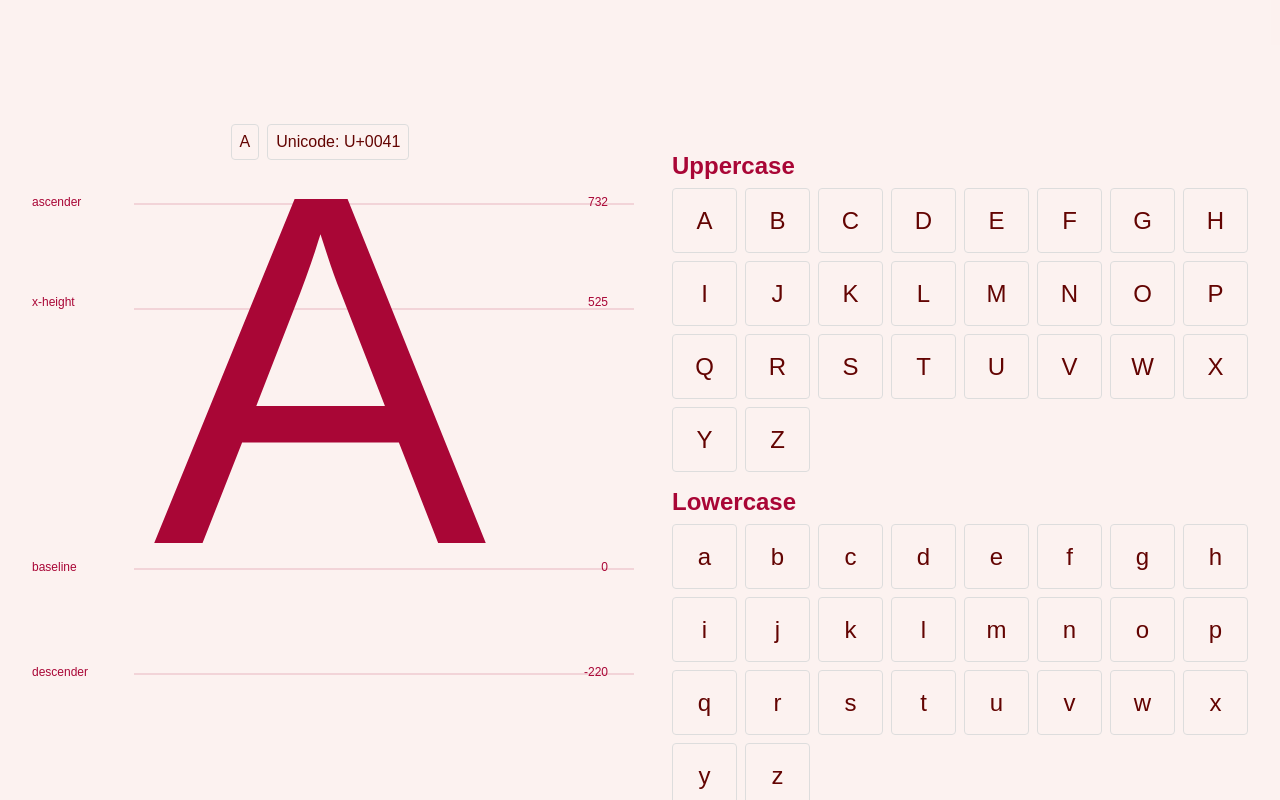
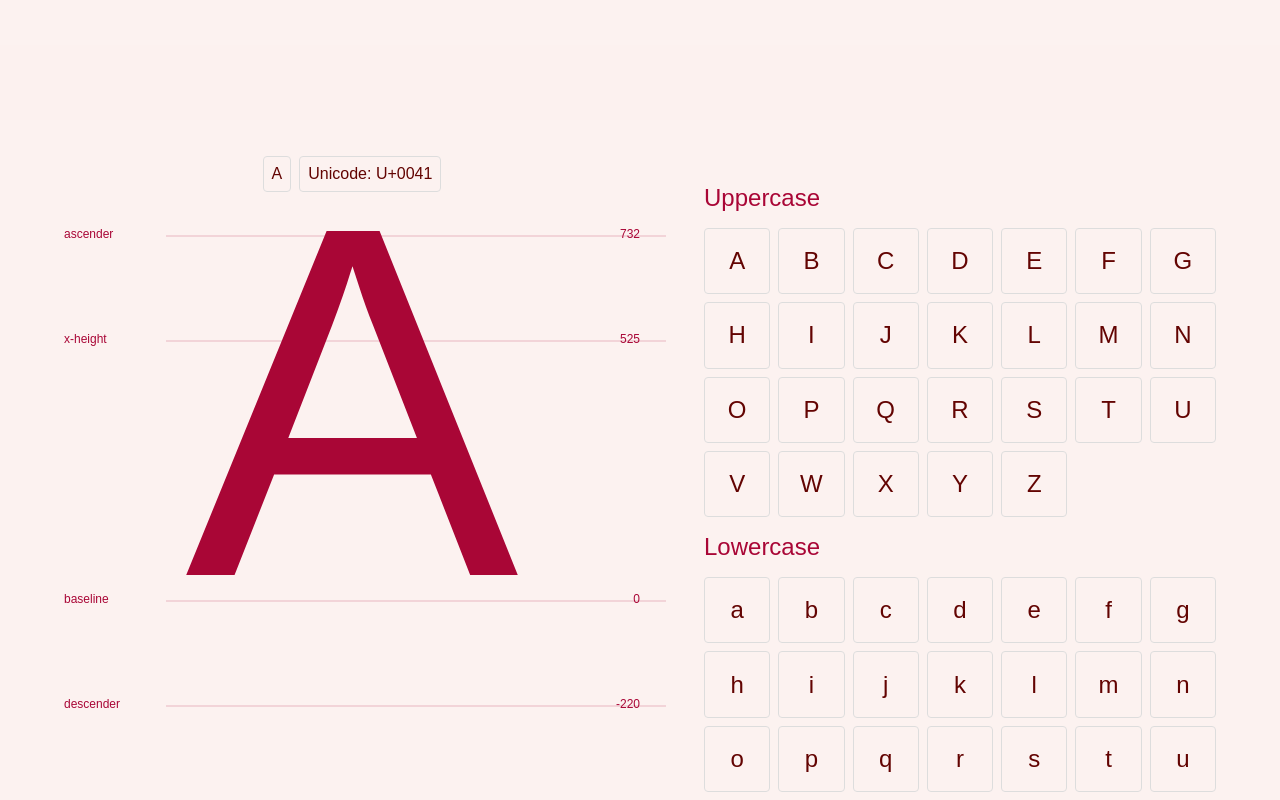
Before and after one commit to mayasundar/hibiscus-sans, a Next.js app: page / in a window 1280 px wide. Shown: the part 1480-2280 px from the top of the page. Built offline with nearby package versions, Linux system fonts and the light colour scheme.

Commit message:
minor css changes

```diff
--- a/src/app/footer.module.css
+++ b/src/app/footer.module.css
@@ -1,6 +1,6 @@
 .textArea{
     width:100%;
-    height:100%;
+    height:50vh;
 }
 
 .details{
@@ -18,6 +18,10 @@
     display: flex;
     gap: 24px;
     padding:2em;
+    background: var(--peach-alpha-300) ;
+    color: var(--darkrose) ;
+
+
 }
 
 .footerLink a {
--- a/src/app/glyphs.module.css
+++ b/src/app/glyphs.module.css
@@ -16,6 +16,7 @@
     scroll-behavior: smooth;
     scroll-snap-type: y proximity;
     color: var(--burgundy);
+    padding:2rem;
 }
 
 .characterDisplay{
@@ -45,8 +46,9 @@
 }
 
 
-.characterSet h2 {
+.characterSetTxt{
     margin-bottom: 0.5rem;
+    font-size:1.5rem
 }
 .characterGrid {
     display: grid;
@@ -54,6 +56,7 @@
     gap: 0.5rem;
     text-wrap: normal;
     padding-bottom:0.5rem;
+    padding-top:0.5rem;
 
 }
 
--- a/src/app/glyphs.tsx
+++ b/src/app/glyphs.tsx
@@ -46,7 +46,7 @@ export function Glyphs() {
                     <span>ascender</span>
                     <span>732</span>
                 </div>
-                <div className={glyph.anatomy} style={{ position: 'absolute', top: '175px', fontSize: '12px', pointerEvents: 'none' }}>
+                <div className={glyph.anatomy} style={{ position: 'absolute', top: '180px', fontSize: '12px', pointerEvents: 'none' }}>
                     <span>x-height</span>
                     <span>525</span>
                 </div>
@@ -75,7 +75,7 @@ export function Glyphs() {
             <div className={glyph.characterSets}>
                 {Object.entries(glyphs).map(([setName, chars]) => (
                     <div key={setName} className={glyph.characterSet}>
-                        <h2>{setName}</h2>
+                        <div className={glyph.characterSetTxt}>{setName}</div>
                         <div className={glyph.characterGrid}>
                             {chars.map((char) => (
                                 <button
--- a/src/app/layout.tsx
+++ b/src/app/layout.tsx
@@ -14,8 +14,8 @@ const hibiscus = localFont({
 // });
 
 export const metadata: Metadata = {
-  title: "Create Next App",
-  description: "Generated by create next app",
+  title: "Hibiscus Sans",
+  description: "a sans serif font",
 };
 
 export default function RootLayout({
--- a/src/app/page.module.css
+++ b/src/app/page.module.css
@@ -2,9 +2,6 @@
   color: var(--burgundy);
   min-height: 100svh;
   font-family: var(--font-hibiscus);
-  overflow-y: scroll;
-  scroll-behavior: smooth;
-    scroll-snap-type: y proximity;
 }
 
 .header{
```
